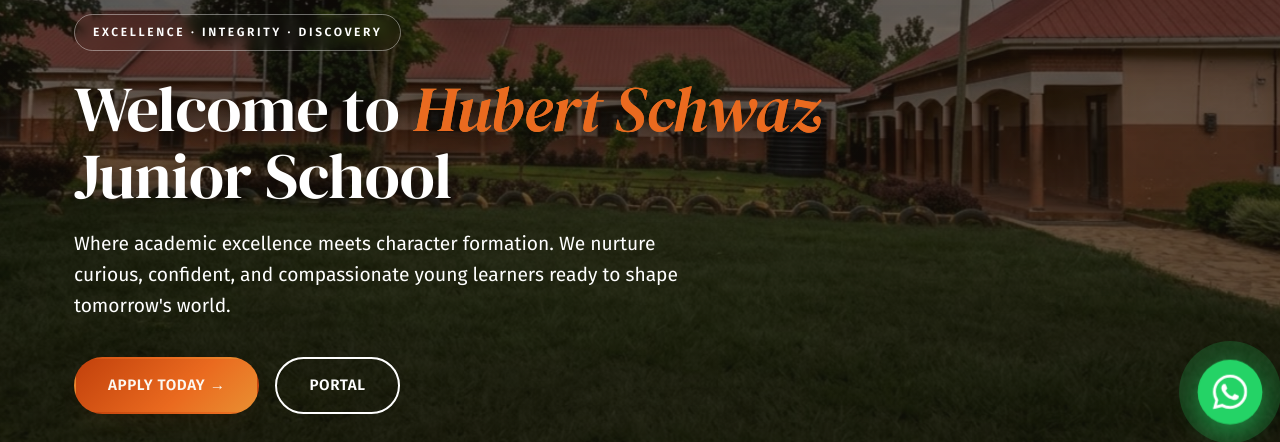
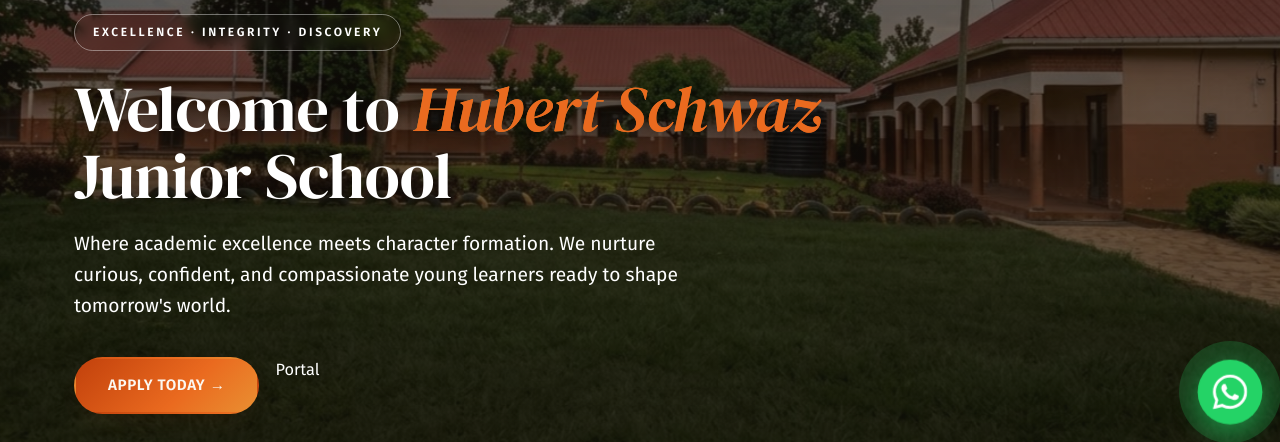
Before and after one commit to hubertschwartzjuniorschool/school-web, a plain HTML site: page index.html in a window 1280 px wide. Shown: the part 358-800 px from the top of the page. Drawn offline with Linux system fonts and the light colour scheme.

Commit message:
Change Portal link class and target attribute

```diff
--- a/index.html
+++ b/index.html
@@ -133,7 +133,7 @@
     <p>Where academic excellence meets character formation. We nurture curious, confident, and compassionate young learners ready to shape tomorrow's world.</p>
     <div class="hero-actions">
       <a href="#apply" class="btn btn-primary">Apply Today <span aria-hidden="true">→</span></a>
-      <a href="https://hubertschwartzjuniorschool.onrender.com/" class="btn btn-outline" target="_blank" rel="noopener">Portal</a>
+      <a href="https://hubertschwartzjuniorschool.onrender.com/" class="nav-portal" target="_self">Portal</a>
     </div>
   </div>
 </section>
```
